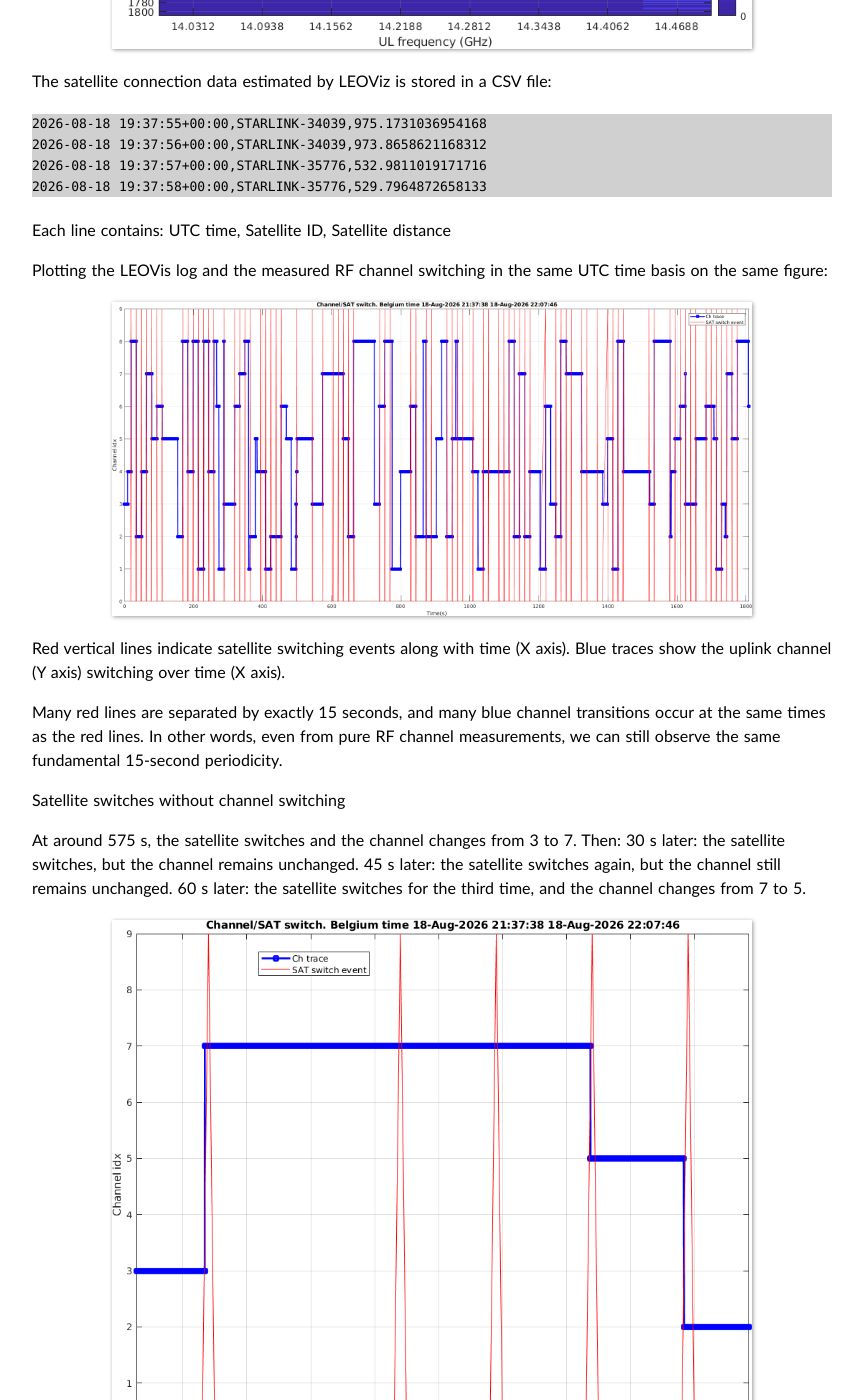
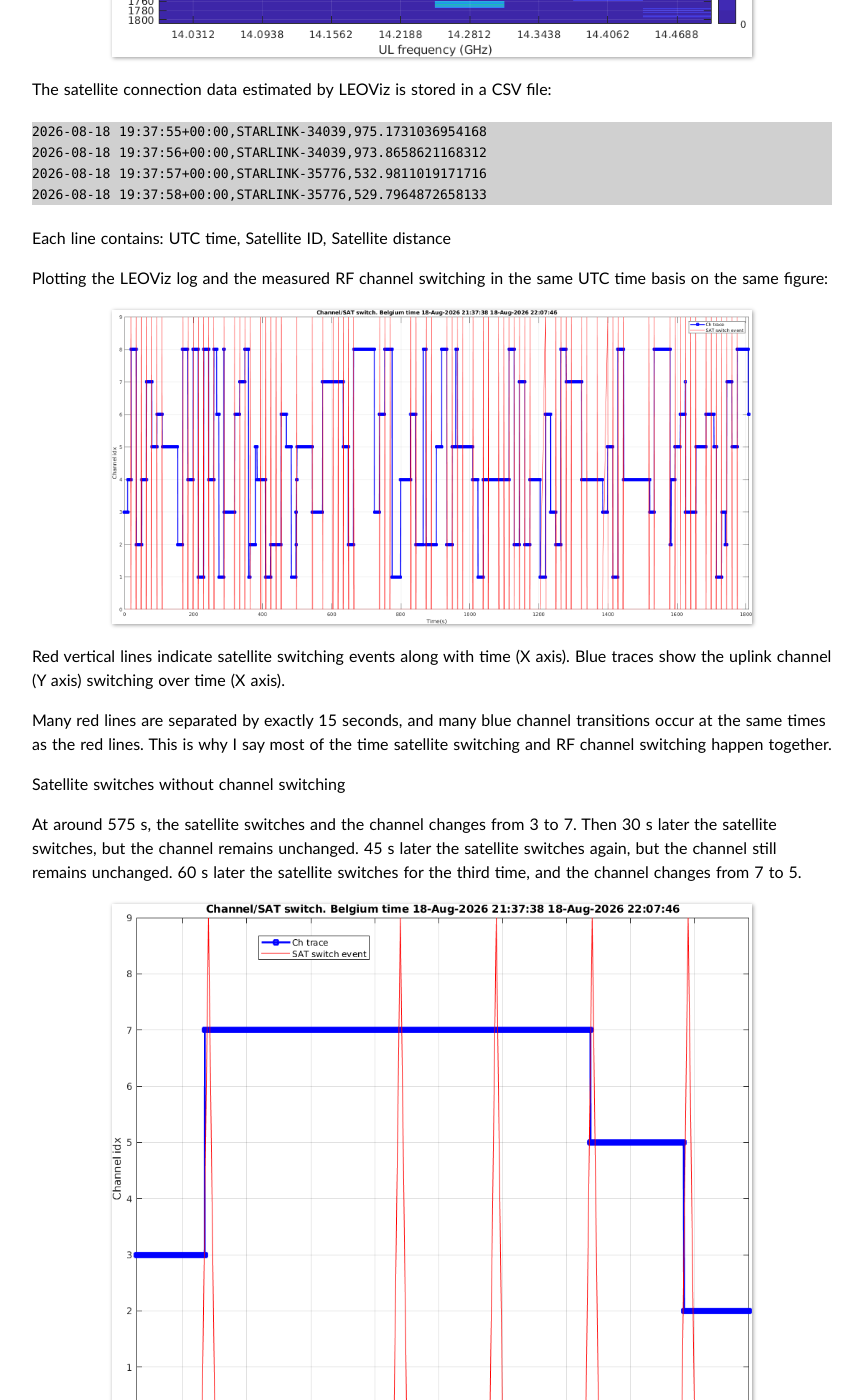
Before and after one commit to sdr-x/sdr-x.github.io, a Jekyll site: the page built from _posts/2026-08-20-starlink-UL-SAT-ch-switch.md, in a window 1280 px wide and 1400 px high, scrolled down 3545 px. Shown: the whole window, without its empty margins (208-1071 px from the left). Built offline with Jekyll 4.4.1, drawn with Linux system fonts in a browser that asks for light colours; comment, search, counter and statistics services are not loaded; some of the changed text lies outside the part shown.

Commit message:
Refine RF measurement and satellite switching details
Clarified timing and measurement details regarding RF channel and satellite switching. Improved readability and removed redundancy in the text.

````diff
--- a/_posts/2026-08-20-starlink-UL-SAT-ch-switch.md
+++ b/_posts/2026-08-20-starlink-UL-SAT-ch-switch.md
@@ -30,9 +30,7 @@ Of course, the reliability of my RF measurement method has not yet been fully va
 My current estimate is that its reliability is probably above 93.6%. :)
 
 I used chronyc to synchronize both the RF channel measurement system and LEOViz to NTP server on internet. I then continuously measured the terminal for 30 minutes and
-compared the RF measurements with the LEOViz results.
-
-The LEOViz records use UTC, while my RF measurement records use local time (currently UTC+2).
+compared the RF measurements with the LEOViz results. The LEOViz records use UTC, while my RF measurement records use local time (currently UTC+2).
 
 Satellite switching statistics
 
@@ -54,13 +52,13 @@ According to my AD9361 fast hopping based RF measurements:
 - Mean: 19.1157 s
 - Median: 15.0495 s
 
-The distribution also shows a clear pattern around 15 seconds and its integer multiples.
+The distribution also shows a clear pattern around 15 seconds and its integer multiples. Note that my RF measurement is independent. In other words, even from pure RF channel measurements, we can still observe the same fundamental 15-second periodicity as reported by the author of LEOViz.
 
 ![](../media/starlink-ul-ch-switch-distribution.png)
 
 However, there are indeed some switching intervals shorter than 15 seconds. This means that the channel can switch without the satellite switching.
 
-The timing jitter visible in the measurements may be caused by measurement errors, or it may be real behavior. Further verification is needed.
+The timing jitter (offset from the 15s and its integer multiples) visible in the distribution plot may be caused by measurement errors, or it may be real behavior. Further verification is needed.
 
 The following figure shows the RF channel-switching waterfall plot.
 
@@ -75,19 +73,18 @@ The satellite connection data estimated by LEOViz is stored in a CSV file:
 ```
 Each line contains: UTC time, Satellite ID, Satellite distance
 
-Plotting the LEOVis log and the measured RF channel switching in the same UTC time basis on the same figure:
+Plotting the LEOViz log and the measured RF channel switching in the same UTC time basis on the same figure:
 
 ![](../media/starlink-ul-ch-sat-switch-plot-30min.png)
 
 Red vertical lines indicate satellite switching events along with time (X axis). Blue traces show the uplink channel (Y axis) switching over time (X axis).
 
-Many red lines are separated by exactly 15 seconds, and many blue channel transitions occur at the same times as the red lines. In other words, even from pure RF channel
-measurements, we can still observe the same fundamental 15-second periodicity.
+Many red lines are separated by exactly 15 seconds, and many blue channel transitions occur at the same times as the red lines. This is why I say most of the time satellite switching and RF channel switching happen together.
 
 Satellite switches without channel switching
 
-At around 575 s, the satellite switches and the channel changes from 3 to 7. Then: 30 s later: the satellite switches, but the channel remains unchanged. 45 s later:
-the satellite switches again, but the channel still remains unchanged. 60 s later: the satellite switches for the third time, and the channel changes from 7 to 5.
+At around 575 s, the satellite switches and the channel changes from 3 to 7. Then 30 s later the satellite switches, but the channel remains unchanged. 45 s later the satellite
+switches again, but the channel still remains unchanged. 60 s later the satellite switches for the third time, and the channel changes from 7 to 5.
 
 ![](../media/starlink-ul-sat-switch-ch-no.png)
 
````
Also changed, not shown: other parts of _posts/2026-08-20-starlink-UL-SAT-ch-switch.md (+1 -1 lines).
